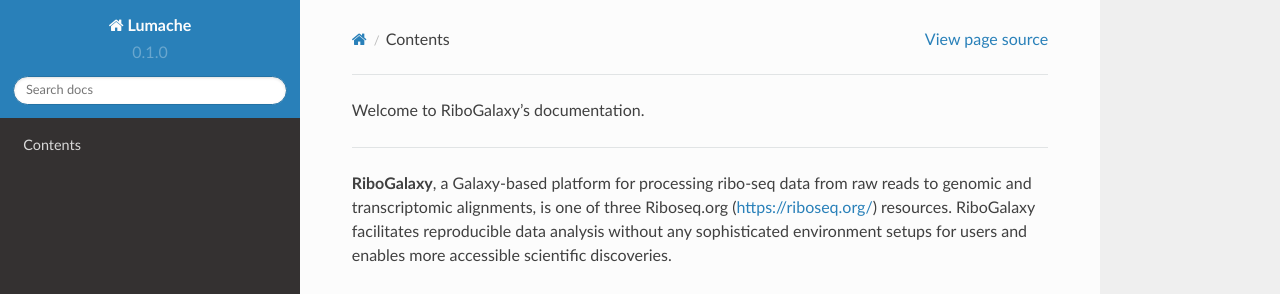
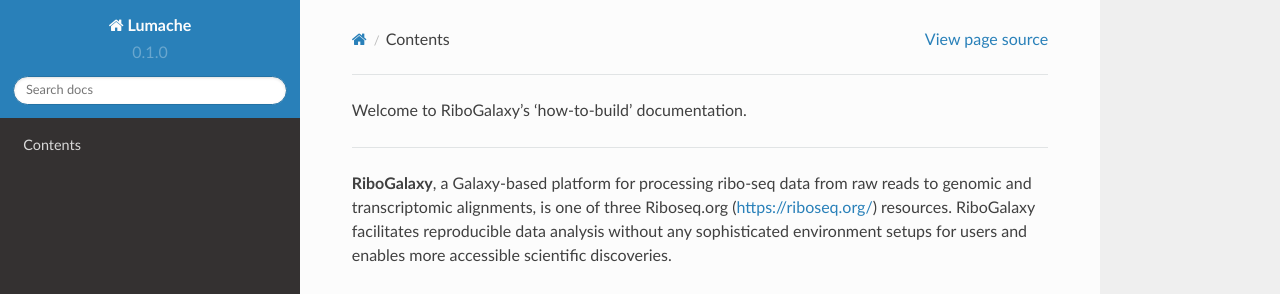
Before and after one commit to triasteran/RiboGalaxy_docs, a Sphinx documentation site: the page built from docs/source/index.rst, in a window 1280 px wide. Shown: the top 294 px of the page. Built offline with Sphinx 7.4.7 and the Read the Docs theme 2.0.0, drawn with Linux system fonts in a browser that asks for light colours; pages that are not in the unit, such as notebooks, are missing from menus.

Commit message:
Update index.rst

```diff
--- a/docs/source/index.rst
+++ b/docs/source/index.rst
@@ -1,4 +1,4 @@
-Welcome to RiboGalaxy's documentation.
+Welcome to RiboGalaxy's 'how-to-build' documentation.
 
 ===================================
 
```
